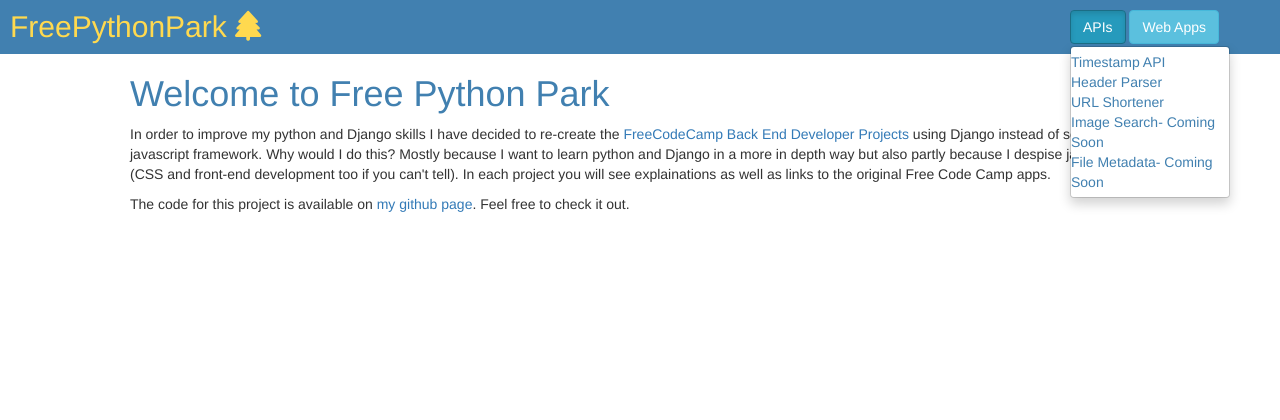
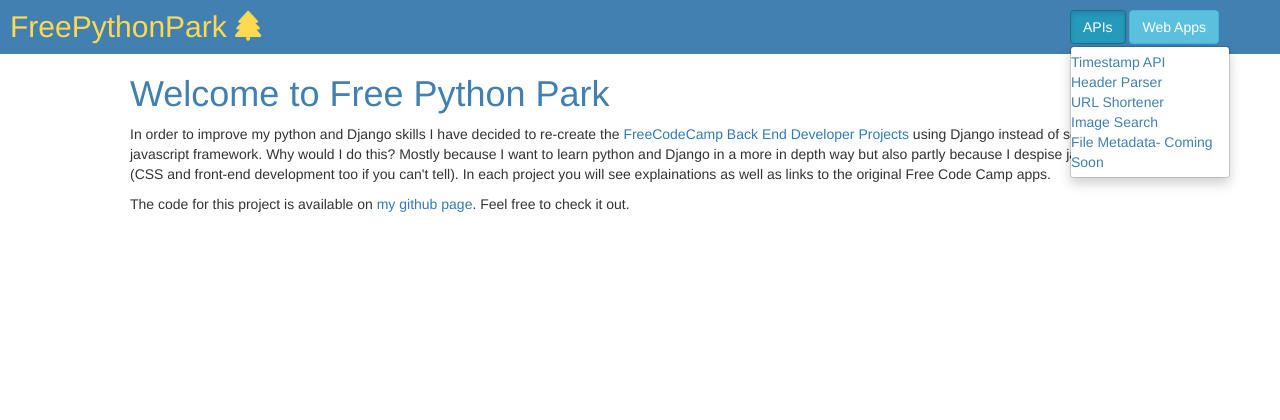
Before and after one commit to scottyla19/free-python-park, a Django app: page / in a window 1280 px wide, after a click on "APIs". Shown: the top 420 px of the page. Run offline with Django 3.2, Linux system fonts and the light colour scheme; some libraries are stand-ins or nearby versions.

Commit message:
Created image search app

```diff
--- a/free_python_park/settings.py
+++ b/free_python_park/settings.py
@@ -40,6 +40,7 @@ INSTALLED_APPS = [
     'timestamp',
     'header',
     'shorturl.apps.ShorturlConfig',
+    'image_search'
 
 ]
 
--- a/free_python_park/urls.py
+++ b/free_python_park/urls.py
@@ -25,5 +25,6 @@ urlpatterns = [
     url(r'^timestamp/', include('timestamp.urls')),
     url(r'^header-parse/', include('header.urls')),
     url(r'^shorturl/', include('shorturl.urls')),
+    url(r'^image-search/', include('image_search.urls')),
     url(r'^admin/', admin.site.urls),
 ]
--- a/templates/base.html
+++ b/templates/base.html
@@ -28,7 +28,7 @@
                   <div class="dropdown-divider"></div>
                       <a class="dropdown-item" href="{% url 'shorturl:index' %}">URL Shortener</a>
                   <div class="dropdown-divider"></div>
-                      <a class="dropdown-item" >Image Search- Coming Soon</a>
+                      <a class="dropdown-item" href="{% url 'image_search:index' %}">Image Search</a>
                   <div class="dropdown-divider"></div>
                       <a class="dropdown-item" >File Metadata- Coming Soon</a>
               </div>
```
Also changed, not shown: db.sqlite3.
